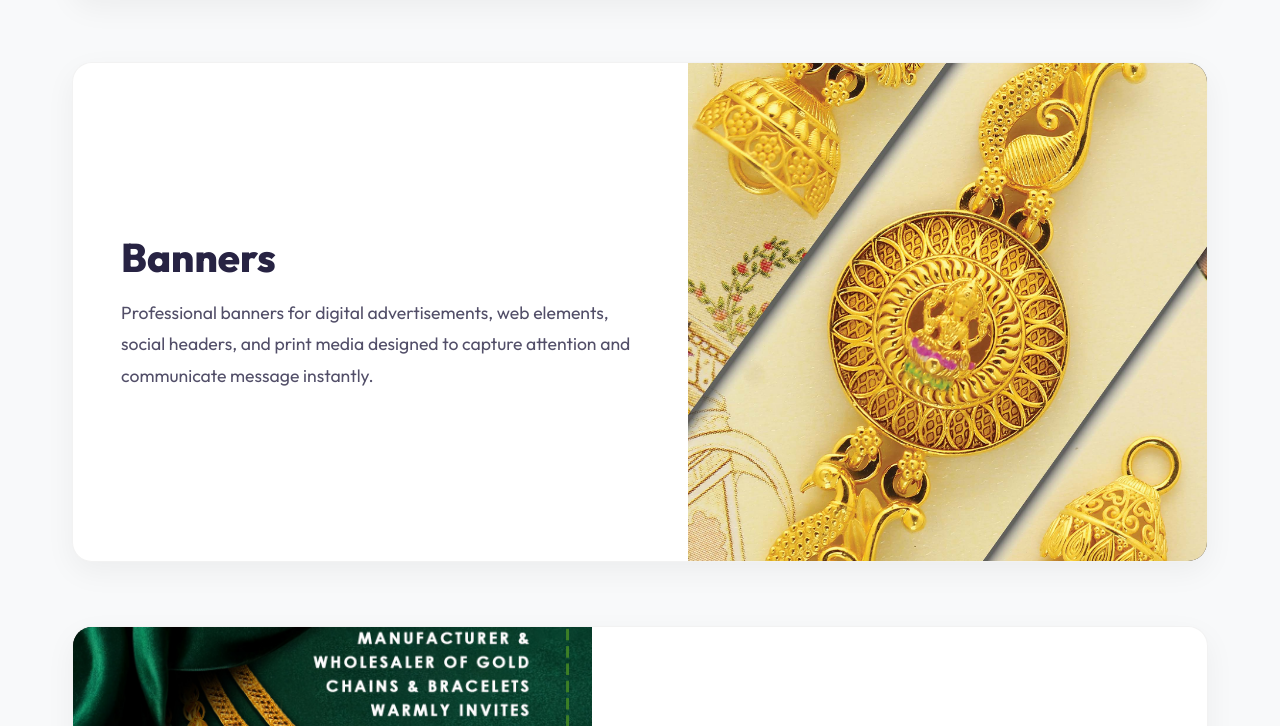
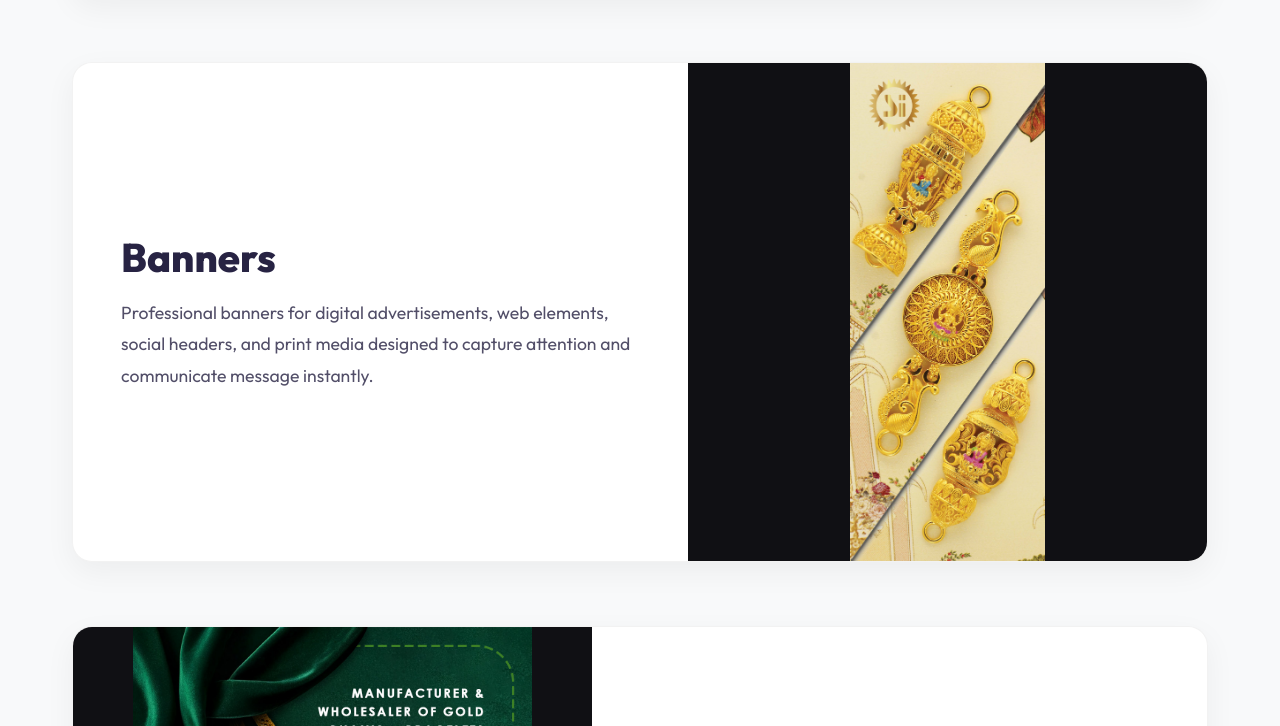
Before and after one commit to lakshmanrai97-cmd/90s-studioz, a plain HTML site: page portfolio.html in a window 1280 px wide. Shown: the part 4554-5280 px from the top of the page. Drawn offline with Linux system fonts and the light colour scheme.

Commit message:
Use object-fit: contain for Graphic Design slides to ensure full visibility without cropping

```diff
--- a/styles.css
+++ b/styles.css
@@ -1425,3 +1425,14 @@ textarea:focus {
 .slide-nav-btn:active {
     transform: scale(0.95);
 }
+
+/* ==========================================
+   GRAPHIC DESIGN SLIDE VISIBILITY (CONTAIN)
+   ========================================== */
+.portfolio-row[data-category="design"] .portfolio-row-media {
+    background: #101014; /* Premium dark canvas for logos and designs */
+}
+
+.portfolio-row[data-category="design"] .portfolio-row-media .slide {
+    object-fit: contain; /* Make sure designs are fully visible, never cropped */
+}
```
